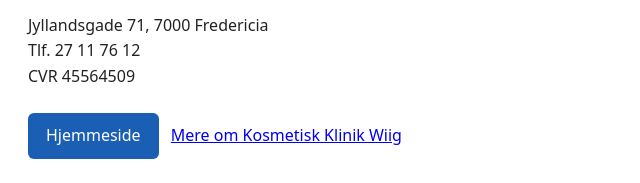
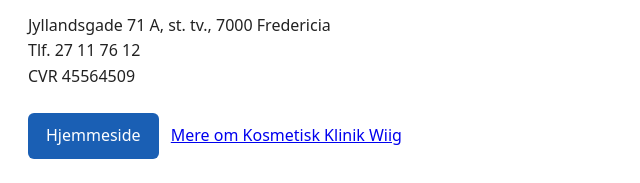
Before and after one commit to mpasnem-blip/fredericia-virksomheder, a plain HTML site: page index.html in a window 1280 px wide. Shown: the part 581-764 px from the top of the page, 272-912 px from the left. Drawn offline with Linux system fonts and the light colour scheme.

Commit message:
KKW: adresse Jyllandsgade 71 A, st. tv. på forsiden

```diff
--- a/index.html
+++ b/index.html
@@ -27,7 +27,7 @@
 <h2>Kosmetisk Klinik Wiig</h2>
 <p>Kosmetisk Klinik Wiig er en kosmetisk klinik i Fredericia med hudbehandlinger og konsultationer.</p>
 <ul>
-<li>Jyllandsgade 71, 7000 Fredericia</li>
+<li>Jyllandsgade 71 A, st. tv., 7000 Fredericia</li>
 <li>Tlf. 27 11 76 12</li>
 <li>CVR 45564509</li>
 </ul>
```
